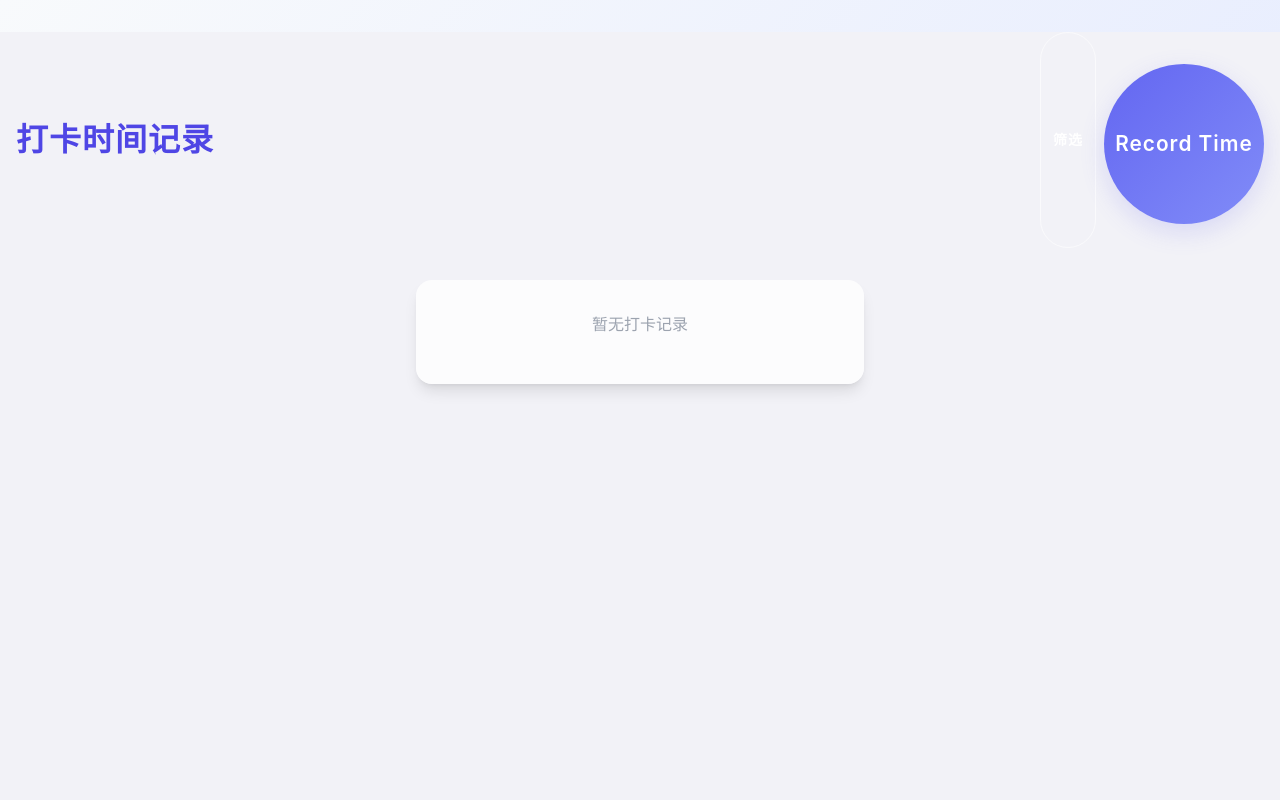
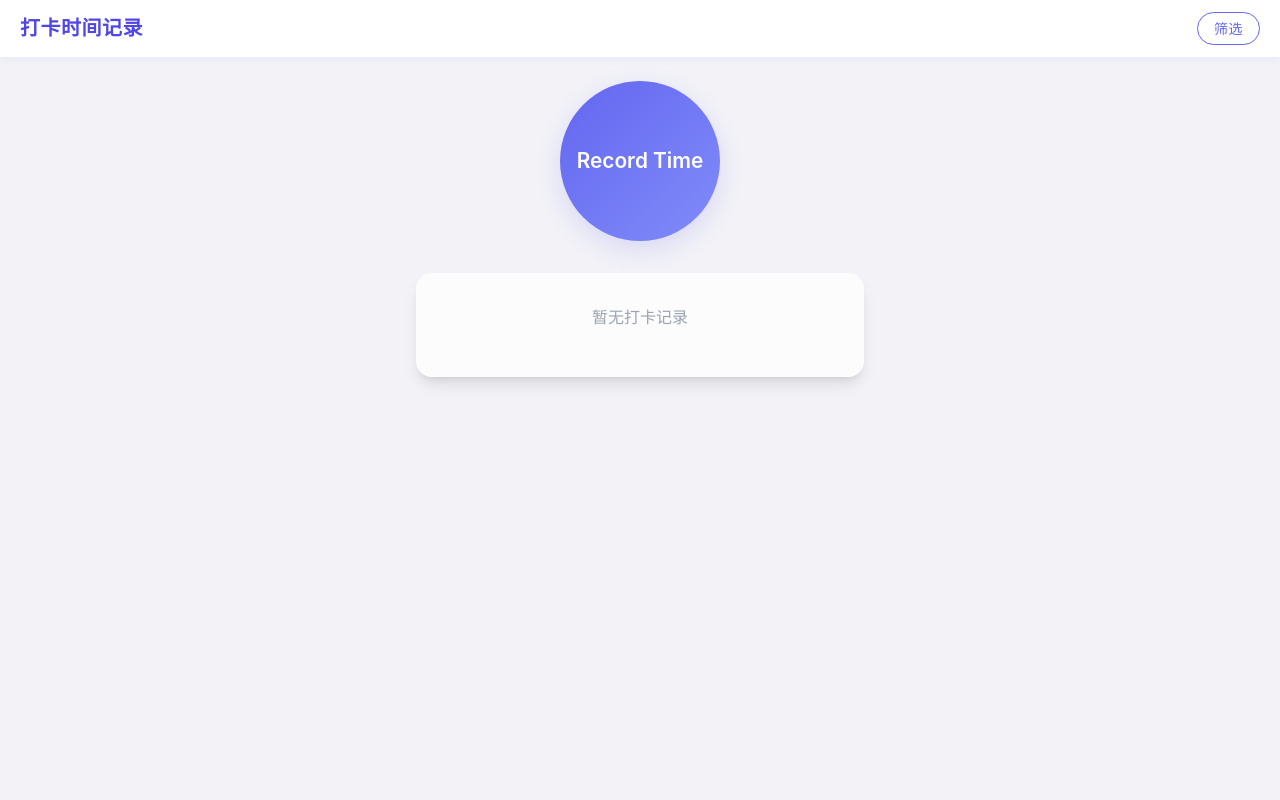
Before and after one commit to dimple369/TimeRecord, a React (Vite) app: page / in a window 1280 px wide. Shown: the top 800 px of the page. Built offline with nearby package versions, Linux system fonts and the light colour scheme.

Commit message:
change css

```diff
--- a/src/App.css
+++ b/src/App.css
@@ -1,21 +1,51 @@
 body {
   background: linear-gradient(135deg, #f8fafc 0%, #e0e7ff 100%);
   min-height: 100vh;
-  font-family: 'SF Pro Display', 'PingFang SC', 'Helvetica Neue', Arial, sans-serif;
+  font-family:
+    "SF Pro Display", "PingFang SC", "Helvetica Neue", Arial, sans-serif;
 }
 
 .header-title {
-  text-align: center;
-  font-size: 2rem;
+  display: flex;
+  align-items: center;
+  justify-content: space-between;
+  padding: 0.75rem 1.25rem;
+  background: #ffffff;
+  box-shadow: 0 2px 8px rgba(99, 102, 241, 0.08);
+  font-size: 1.25rem;
   font-weight: 700;
   color: #4f46e5;
-  margin: 2rem 0 1rem 0;
-  letter-spacing: 1px;
+  letter-spacing: 0.5px;
+  position: sticky;
+  top: 0;
+  z-index: 10;
+}
+
+.filter-btn {
+  font-size: 0.875rem;
+  padding: 0.3rem 1rem;
+  border-radius: 999px;
+  border: 1.5px solid #6366f1;
+  color: #6366f1;
+  background: transparent;
+  cursor: pointer;
+  font-weight: 500;
+  transition:
+    background 0.15s,
+    color 0.15s;
+}
+.filter-btn:hover {
+  background: #6366f1;
+  color: #fff;
+}
+.filter-btn.active {
+  background: #6366f1;
+  color: #fff;
 }
 
 .record-button {
   display: block;
-  margin: 2rem auto 1.5rem auto;
+  margin: 1.5rem auto 1rem auto;
   border-radius: 999px;
   width: 160px;
   height: 160px;
@@ -23,20 +53,22 @@ body {
   color: #fff;
   font-size: 1.3rem;
   font-weight: 600;
-  box-shadow: 0 8px 24px rgba(99,102,241,0.18);
+  box-shadow: 0 8px 24px rgba(99, 102, 241, 0.18);
   border: none;
-  transition: transform 0.15s, box-shadow 0.15s;
+  transition:
+    transform 0.15s,
+    box-shadow 0.15s;
   cursor: pointer;
 }
 .record-button:hover {
   transform: scale(1.05);
-  box-shadow: 0 12px 32px rgba(99,102,241,0.22);
+  box-shadow: 0 12px 32px rgba(99, 102, 241, 0.22);
 }
 
 .time-card {
   background: #f9fafb;
   border-radius: 1rem;
-  box-shadow: 0 2px 8px rgba(0,0,0,0.04);
+  box-shadow: 0 2px 8px rgba(0, 0, 0, 0.04);
   margin: 0.7rem 1rem;
   padding: 1.2rem 1.5rem 1.2rem 1.2rem;
   display: flex;
@@ -61,15 +93,17 @@ body {
   display: flex;
   align-items: center;
   justify-content: center;
-  box-shadow: 0 2px 8px rgba(239,68,68,0.10);
+  box-shadow: 0 2px 8px rgba(239, 68, 68, 0.1);
   border: none;
   cursor: pointer;
-  transition: background 0.15s, box-shadow 0.15s;
+  transition:
+    background 0.15s,
+    box-shadow 0.15s;
   outline: none;
 }
 .delete-btn:active {
   background: #dc2626;
-  box-shadow: 0 4px 16px rgba(239,68,68,0.18);
+  box-shadow: 0 4px 16px rgba(239, 68, 68, 0.18);
 }
 
 @media (max-width: 600px) {
--- a/src/App.tsx
+++ b/src/App.tsx
@@ -127,20 +127,19 @@ function App() {
 
   return (
     <>
-      <div className="header-title flex items-center justify-between px-4">
+      <div className="header-title">
         <span>打卡时间记录</span>
-        <div className="flex gap-2">
         <button
-            className="text-sm px-3 py-1 rounded-full border border-white/60 text-white"
+          className={`filter-btn${showFilter ? " active" : ""}`}
           onClick={() => setShowFilter((v) => !v)}
         >
           筛选
         </button>
+      </div>
+
       <button className="record-button" onClick={handleRecordClick}>
         Record Time
       </button>
-        </div>
-      </div>
 
       {showFilter && (
         <div className="bg-white shadow-sm px-4 py-3 space-y-2 text-sm">
```
Lines whose indentation alone changed are shown as unchanged.
